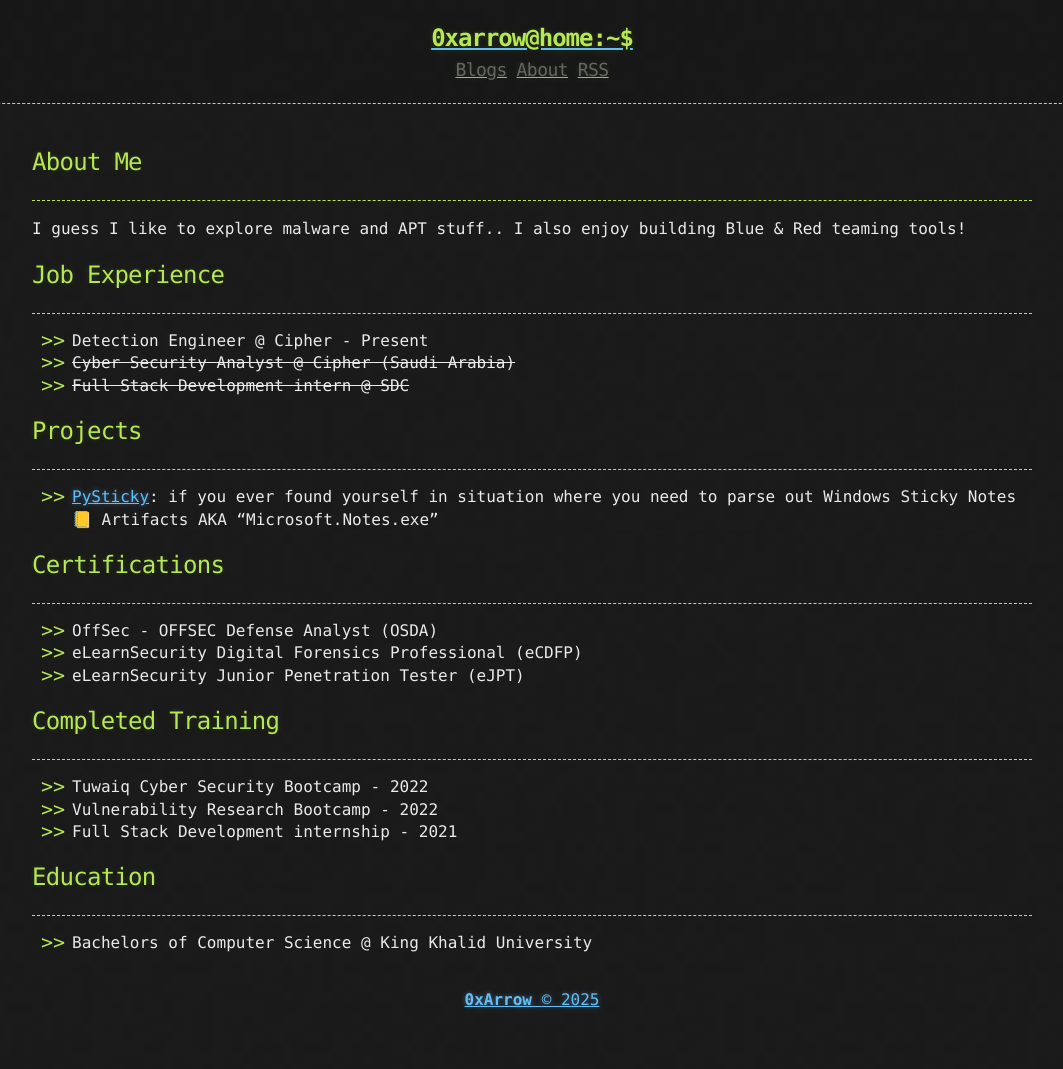
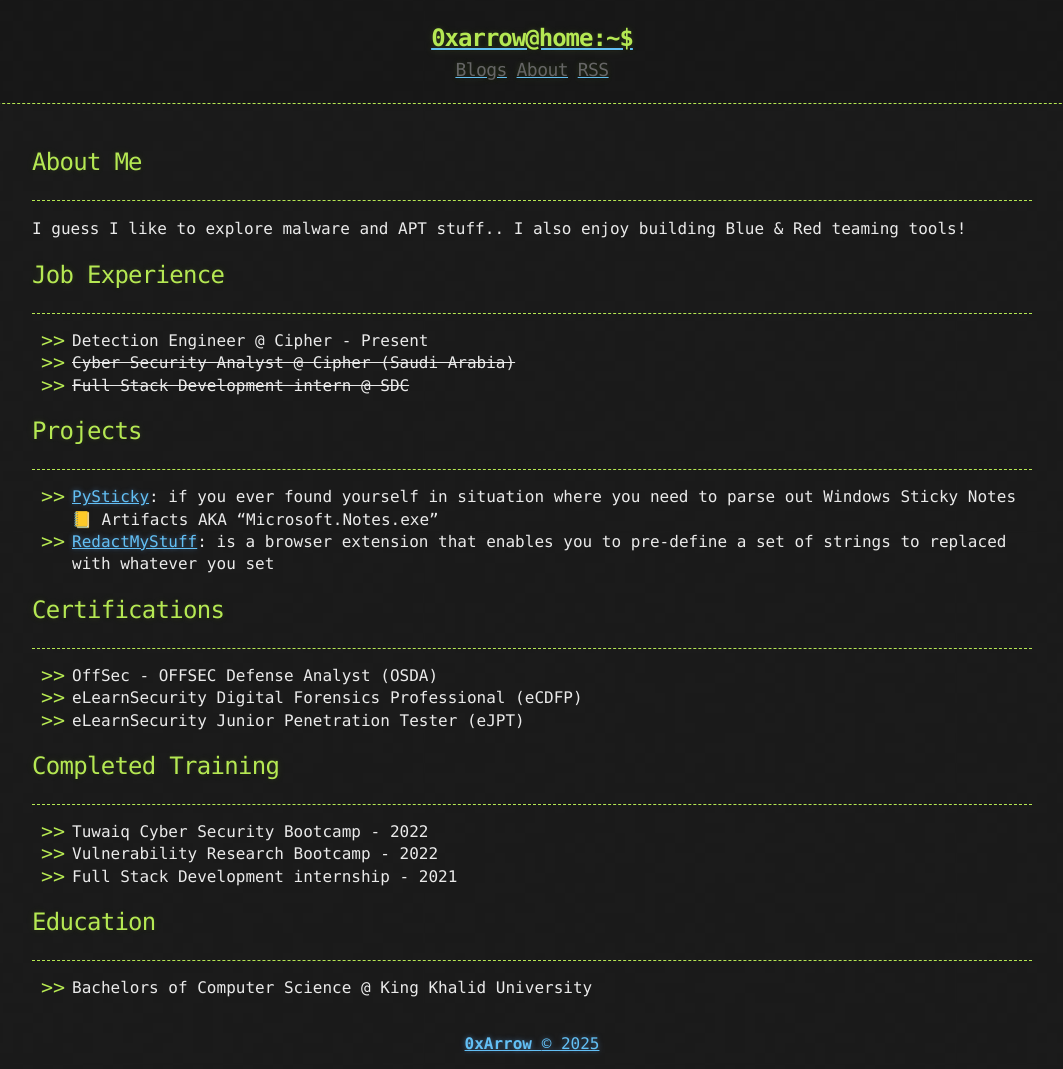
Before and after one commit to iiArrow/iiarrow.github.io, a Jekyll site: the page built from about.md, in a window 1280 px wide. Shown: the whole page, without its empty margins (108-1171 px from the left). Built offline with Jekyll 4.4.1, drawn with Linux system fonts in a browser that asks for light colours; before the commit the page ends 1025 px from its top, so only the background shows below that.

Commit message:
Update about.md

```diff
--- a/about.md
+++ b/about.md
@@ -17,6 +17,7 @@ I also enjoy building Blue & Red teaming tools!
 ## Projects
 ---
 - [PySticky](https://github.com/iiArrow/PySticky): if you ever found yourself in situation where you need to parse out Windows Sticky Notes 📒 Artifacts AKA "Microsoft.Notes.exe"
+- [RedactMyStuff](https://github.com/iiArrow/RedactMyStuff): is a browser extension that enables you to pre-define a set of strings to replaced with whatever you set
 
 ## Certifications
 ---
```
